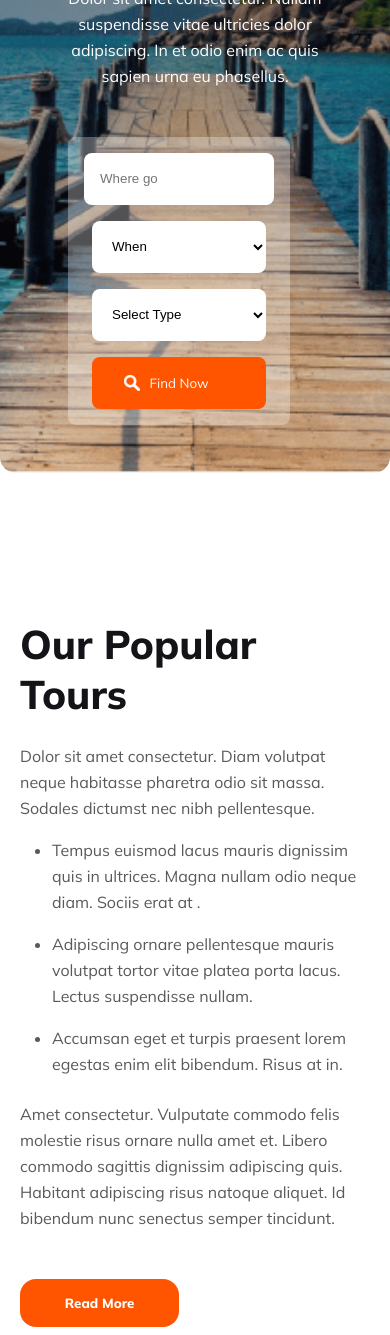
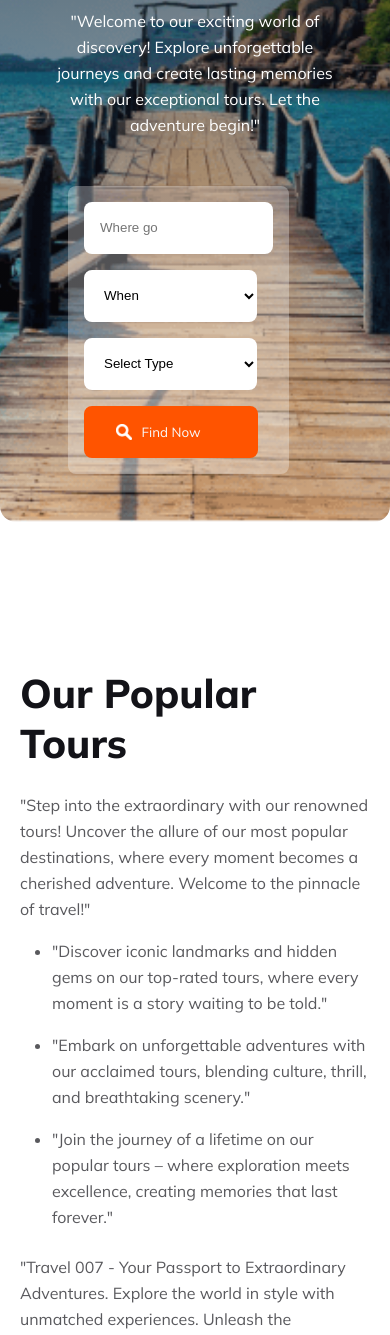
Before and after one commit to SabbirAhmmad007/assignment-2, a plain HTML site: page index.html in a window 390 px wide. Shown: the part 665-2000 px from the top of the page. Drawn offline with Linux system fonts and the light colour scheme.

Commit message:
demo final

```diff
--- a/banner.css
+++ b/banner.css
@@ -18,6 +18,7 @@
   background-position: center;
   text-align: center;
   padding: 3rem;
+  justify-content: center;
 }
 
 .banner-content {
@@ -26,10 +27,13 @@
   font-style: normal;
   line-height: normal;
   padding-top: 6.62rem;
+  display: flex;
+  flex-direction: column;
+  justify-content: center;
 }
 
 .banner-content > h1 {
-  font-size: 64px;
+  font-size: 4rem;
   font-weight: 800;
   margin-bottom: 1.5rem;
 }
@@ -46,16 +50,15 @@
   border-radius: 0.5rem;
   background: rgba(255, 255, 255, 0.3);
   padding: 1rem;
-  margin: 0 11.56rem;
+  margin: 0 auto;
   width: fit-content;
   gap: 1rem;
   justify-content: center;
-  align-items: center;
 }
 
 .banner-input .banner-input-btn {
-  width: 174px;
-  height: 52px;
+  width: 10.8rem;
+  height: 3.25rem;
   border-radius: 8px;
   background: #fff;
   justify-content: center;
--- a/feedback.css
+++ b/feedback.css
@@ -9,13 +9,14 @@
 }
 
 .feedback-btn {
-  width: 29.75rem;
+  max-width: 29.75rem;
+  min-width: 15rem;
   height: 3.25rem;
   border-radius: 0.5rem;
   padding: 1rem;
 }
 .feedback-input {
-  width: 28.6rem;
+  max-width: 28.6rem;
   height: 12rem;
   background: rgba(240, 240, 248, 0.842);
   border-radius: 0.5rem;
--- a/index.html
+++ b/index.html
@@ -21,7 +21,7 @@
     <link rel="stylesheet" href="why-choose-us.css" />
     <link rel="stylesheet" href="newsletter.css" />
     <link rel="stylesheet" href="footer.css" />
-    <link rel="stylesheet" href="feedback.css">
+    <link rel="stylesheet" href="feedback.css" />
     <link rel="stylesheet" href="responsive.css" />
   </head>
   <body>
@@ -53,8 +53,9 @@
         <div class="banner-content">
           <h1>Explore Your Travel</h1>
           <p class="text-primary">
-            Dolor sit amet consectetur. Nullam suspendisse vitae ultricies dolor
-            adipiscing. In et odio enim ac quis sapien urna eu phasellus.
+            "Welcome to our exciting world of discovery! Explore unforgettable
+            journeys and create lasting memories with our exceptional tours. Let
+            the adventure begin!"
           </p>
         </div>
 
@@ -78,30 +79,32 @@
         <div class="popular-tour-content">
           <h1 class="title-primary">Our Popular Tours</h1>
           <p class="text-primary">
-            Dolor sit amet consectetur. Diam volutpat neque habitasse pharetra
-            odio sit massa. Sodales dictumst nec nibh pellentesque.
+            "Step into the extraordinary with our renowned tours! Uncover the
+            allure of our most popular destinations, where every moment becomes
+            a cherished adventure. Welcome to the pinnacle of travel!"
           </p>
 
           <ul class="text-primary">
             <li>
-              Tempus euismod lacus mauris dignissim quis in ultrices. Magna
-              nullam odio neque diam. Sociis erat at .
+              "Discover iconic landmarks and hidden gems on our top-rated tours,
+              where every moment is a story waiting to be told."
             </li>
             <li>
-              Adipiscing ornare pellentesque mauris volutpat tortor vitae platea
-              porta lacus. Lectus suspendisse nullam.
+              "Embark on unforgettable adventures with our acclaimed tours,
+              blending culture, thrill, and breathtaking scenery."
             </li>
             <li>
-              Accumsan eget et turpis praesent lorem egestas enim elit bibendum.
-              Risus at in.
+              "Join the journey of a lifetime on our popular tours – where
+              exploration meets excellence, creating memories that last
+              forever."
             </li>
           </ul>
           <p class="text-primary">
-            Amet consectetur. Vulputate commodo felis molestie risus ornare
-            nulla amet et. Libero commodo sagittis dignissim adipiscing quis.
-            Habitant adipiscing risus natoque aliquet. Id bibendum nunc senectus
-            semper tincidunt.
+            "Travel 007 - Your Passport to Extraordinary Adventures. Explore the
+            world in style with unmatched experiences. Unleash the wanderlust
+            within. Bond with us, travel with flair."
           </p>
+
           <div>
             <button class="btn-primary popular-button">Read More</button>
           </div>
@@ -117,8 +120,9 @@
         <div class="destination-content">
           <h1 class="title-primary">Choose Your Destination</h1>
           <p class="text-primary">
-            Dolor sit amet consectetur. Diam volutpat neque habitasse pharetra
-            odio sit massa. Sodales dictumst nec nibh pellentesque.
+            "Choose Your Destination with Travel 007. From vibrant cities to
+            serene landscapes, pick your perfect escape. Unveil a world of
+            possibilities and embark on your dream journey today."
           </p>
         </div>
 
@@ -146,8 +150,10 @@
         <div class="why-choose-us-text">
           <h1 class="title-primary">Why Choose Us</h1>
           <p class="text-primary">
-            Dolor sit amet consectetur. Diam volutpat neque habitasse pharetra
-            odio sit massa. Sodales dictumst nec nibh pellentesque.
+            Why With Us? At Travel 007, we redefine travel excellence.
+                Unmatched expertise, personalized service, and a commitment to
+                seamless experiences make your journey extraordinary. Choose
+                distinction, travel with confidence."tesque.
           </p>
         </div>
         <div class="why-choose-us-content">
@@ -156,9 +162,10 @@
               <img class="logo-choose" src="Images/hotel-logo.png" alt="" />
               <h1>Handpicked Hotels</h1>
               <p class="text-primary">
-                Amet consectetur. Vulputate commodo felis molestie risus ornare
-                nulla amet et. Libero commodo sagittis dignissim adipiscing
-                quis. Habitant adipiscing risus natoque aliquet.
+                Why With Us? At Travel 007, we redefine travel excellence.
+                Unmatched expertise, personalized service, and a commitment to
+                seamless experiences make your journey extraordinary. Choose
+                distinction, travel with confidence."
               </p>
             </div>
 
@@ -166,9 +173,10 @@
               <img class="logo-choose" src="Images/map-logo.png" alt="" />
               <h1>World Class Service</h1>
               <p class="text-primary">
-                Amet consectetur. Vulputate commodo felis molestie risus ornare
-                nulla amet et. Libero commodo sagittis dignissim adipiscing
-                quis. Habitant adipiscing risus natoque aliquet.
+                "Experience World-Class Service at Travel 007. Elevate your
+                journey with unparalleled hospitality, attention to detail, and
+                a commitment to exceeding your travel expectations. Discover
+                luxury redefined, embark on an extraordinary adventure with us."
               </p>
             </div>
           </div>
@@ -177,9 +185,10 @@
               <img class="logo-choose" src="Images/price-logo.png" alt="" />
               <h1>Best Price Guarantee</h1>
               <p class="text-primary">
-                Amet consectetur. Vulputate commodo felis molestie risus ornare
-                nulla amet et. Libero commodo sagittis dignissim adipiscing
-                quis. Habitant adipiscing risus natoque aliquet.
+                "Best Price Guarantee: At Travel 007, we promise the most
+                competitive rates. Book with confidence, knowing you'll get the
+                best value for your journey. Your dream vacation starts here,
+                without compromise."
               </p>
             </div>
           </div>
@@ -214,14 +223,21 @@
       <div class="feedback">
         <div>
           <h1 class="title-primary">Give Your Feedback</h1>
-    <p class="text-primary">Lorem ipsum dolor sit amet consectetur, adipisicing elit. Beatae expedita qui accusantium. Eveniet, id reprehenderit at dolorum omnis quaerat, obcaecati, minus cum voluptatem accusamus quo iusto? Modi laboriosam perferendis saepe!</p>
+          <p class="text-primary">
+            "Share Your Experience: We Value Your Feedback. Help us enhance your
+            journey by sharing your thoughts. Your insights guide us in
+            providing exceptional travel experiences. Let your voice be heard!"
+          </p>
         </div>
         <div>
-    <input type="text" placeholder="Your Feedback" class="feedback-input">
+          <input
+            type="text"
+            placeholder="Your Feedback"
+            class="feedback-input"
+          />
           <button class="btn-primary feedback-btn">Submit</button>
         </div>
       </div>
-
     </main>
 
     <footer>
@@ -233,10 +249,8 @@
         </div>
         <div>
           <p class="text-primary">
-            Lorem ipsum dolor sit amet consectetur adipisicing elit.
-            Voluptatibus beatae, velit ipsum quis, at asperiores omnis eligendi,
-            culpa cum quidem sed ullam commodi consectetur praesentium
-            dignissimos recusandae quibusdam libero! Ipsam.
+            "Explore the world with Travel 007 - Where Every Journey Tells a
+            Story. Your adventure begins here. "
           </p>
         </div>
         <div class="footer-social">
--- a/nav-bar.css
+++ b/nav-bar.css
@@ -29,7 +29,7 @@
 .nav-right > ul > li {
   display: inline-flex;
   justify-content: right;
-  margin-right: 3rem;
+  margin-right: 4rem;
   text-decoration: none;
   text-align: center;
   font-family: Mulish;
--- a/primary.css
+++ b/primary.css
@@ -2,6 +2,10 @@
     margin: 0;
     padding: 0;
     border: 0;
+}
+p{
+ color: rgba(19, 19, 24, 0.70);
+font-weight: 400;
 }
 
 
--- a/responsive.css
+++ b/responsive.css
@@ -65,8 +65,9 @@
     display: grid;
     grid-template-columns: 1fr;
     gap: 1.5rem;
-    margin: 6.25rem 1.25rem;
+    margin: 6.25rem 1.25rem 6.25rem 1.25rem;
   }
+
 
   /* feedback */
   .feedback {
--- a/why-choose-us.css
+++ b/why-choose-us.css
@@ -15,7 +15,7 @@
   height: 4rem;
 }
 .choose-div {
-  width: 35.8rem;
+  width: 47rem;
   height: 15.5rem;
   padding: 2rem;
 }
```
Lines whose indentation alone changed are shown as unchanged.
